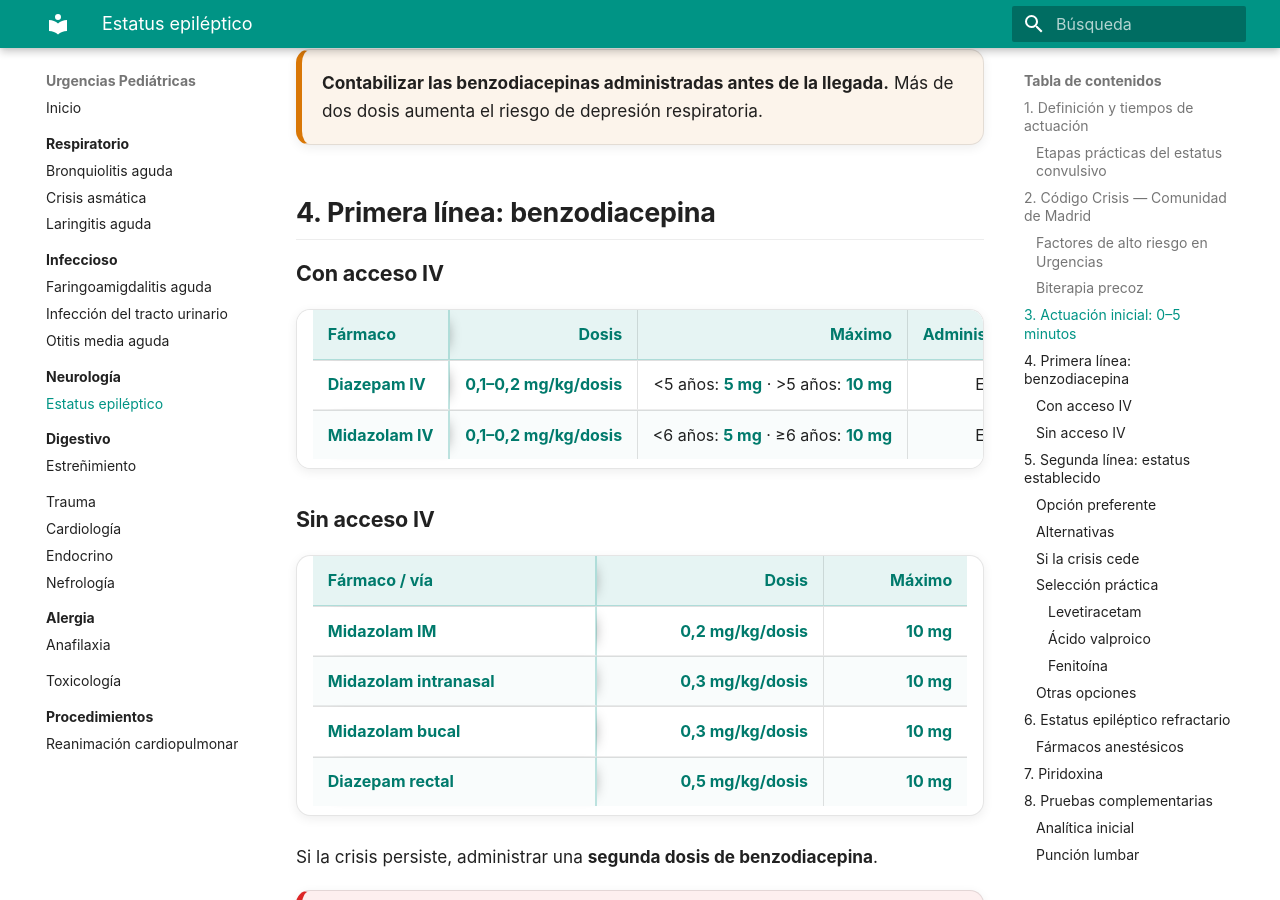
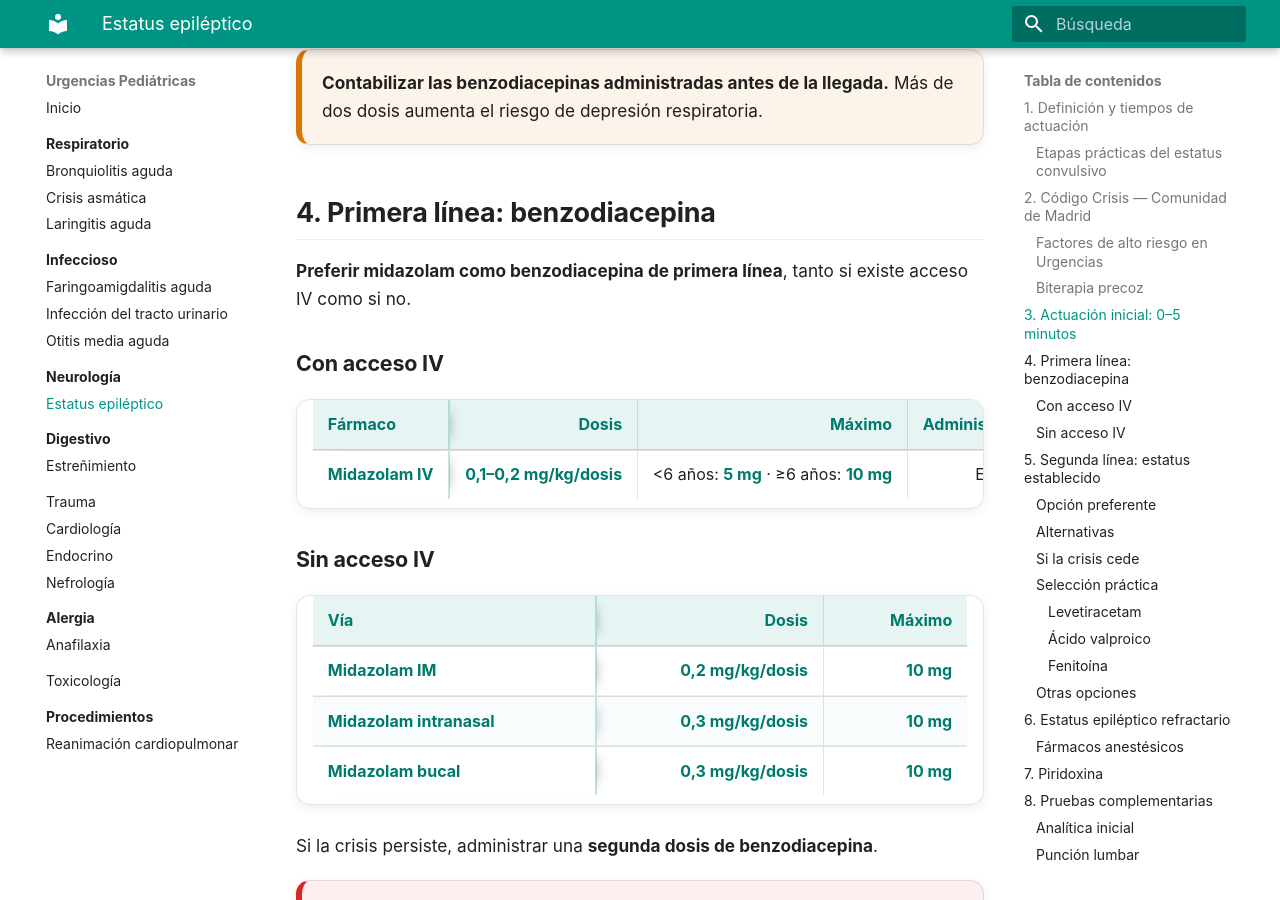
Before and after one commit to gonzaloares/urgencias-pediatricas, an MkDocs documentation site: the page built from docs/neurologia/estatus-epileptico.md, in a window 1280 px wide and 900 px high, scrolled down 3643 px. Built offline with MkDocs 1.6.1 and Material for MkDocs 9.7.7, drawn with Linux system fonts in a browser that asks for light colours; some of the changed text lies outside the part shown.

Commit message:
Prioriza midazolam como primera línea

```diff
--- a/docs/neurologia/estatus-epileptico.md
+++ b/docs/neurologia/estatus-epileptico.md
@@ -113,21 +113,21 @@ Realizar de forma simultánea:
 <a id="primera-linea"></a>
 ## 4. Primera línea: benzodiacepina
 
+**Preferir midazolam como benzodiacepina de primera línea**, tanto si existe acceso IV como si no.
+
 ### Con acceso IV
 
 | Fármaco | Dosis | Máximo | Administración |
 |---|---:|---:|---:|
-| **Diazepam IV** | **0,1–0,2 mg/kg/dosis** | <5 años: **5 mg** · >5 años: **10 mg** | En **2 min** |
 | **Midazolam IV** | **0,1–0,2 mg/kg/dosis** | <6 años: **5 mg** · ≥6 años: **10 mg** | En **2 min** |
 
 ### Sin acceso IV
 
-| Fármaco / vía | Dosis | Máximo |
+| Vía | Dosis | Máximo |
 |---|---:|---:|
 | **Midazolam IM** | **0,2 mg/kg/dosis** | **10 mg** |
 | **Midazolam intranasal** | **0,3 mg/kg/dosis** | **10 mg** |
 | **Midazolam bucal** | **0,3 mg/kg/dosis** | **10 mg** |
-| **Diazepam rectal** | **0,5 mg/kg/dosis** | **10 mg** |
 
 Si la crisis persiste, administrar una **segunda dosis de benzodiacepina**.
 
@@ -348,7 +348,7 @@ Indicado especialmente en:
   <div class="algorithm-title">ESTATUS EPILÉPTICO · CÓDIGO CRISIS</div>
   <div class="algorithm-step"><strong>0–5 min</strong><br>ABCDE · O₂ · monitorización · glucemia · acceso IV · tratar causa corregible</div>
   <div class="algorithm-arrow">↓</div>
-  <div class="algorithm-step"><strong>5 min: benzodiacepina</strong><br>IV: diazepam o midazolam · sin IV: midazolam IM/IN/bucal o diazepam rectal</div>
+  <div class="algorithm-step"><strong>5 min: midazolam</strong><br>Con vía IV: midazolam IV · sin vía IV: midazolam IM/IN/bucal</div>
   <div class="algorithm-arrow">↓</div>
   <div class="algorithm-step"><strong>Persiste 5 min tras la primera BZD</strong><br>2.ª BZD si procede, máximo 2 dosis totales <strong>+</strong> iniciar levetiracetam 50 mg/kg IV/IO en 15 min</div>
   <div class="algorithm-arrow">↓</div>
```
